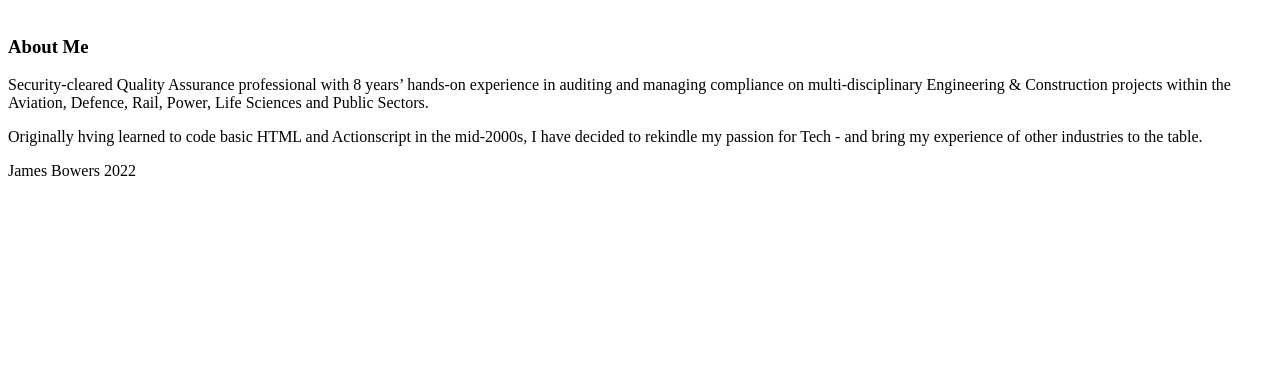
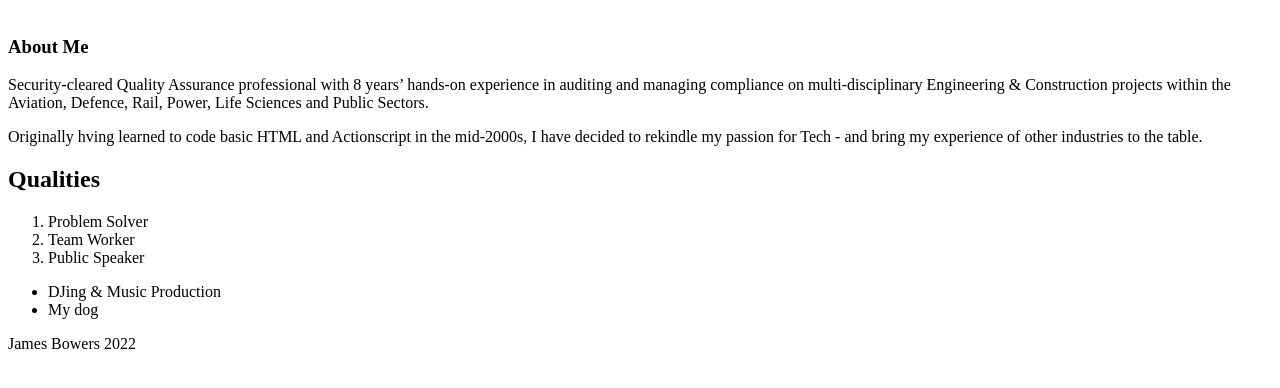
Before and after one commit to bowerscodes/portfolio, a plain HTML site: page index.html in a window 1280 px wide. Shown: the part 128-516 px from the top of the page. Drawn offline with Linux system fonts and the light colour scheme.

Commit message:
added lists

```diff
--- a/index.html
+++ b/index.html
@@ -14,7 +14,18 @@
 <h3>About Me</h3>
 <p>Security-cleared Quality Assurance professional with 8 years’ hands-on experience in auditing and managing compliance on multi-disciplinary Engineering & Construction projects within the Aviation, Defence, Rail, Power, Life Sciences and Public Sectors.</p>
 <p>Originally hving learned to code basic HTML and Actionscript in the mid-2000s, I have decided to rekindle my passion for Tech - and bring my experience of other industries to the table.</p>
+<section><h2>Qualities</h2>
+<ol>
+    <li>Problem Solver</li>
+    <li>Team Worker</li>
+    <li>Public Speaker</li>
+</ol>
+<ul>
+    <li>DJing & Music Production</li>
+    <li>My dog</li>
+</ul>
 
+</section>
 </body>
 </main>
 <footer>James Bowers 2022</footer>
```
